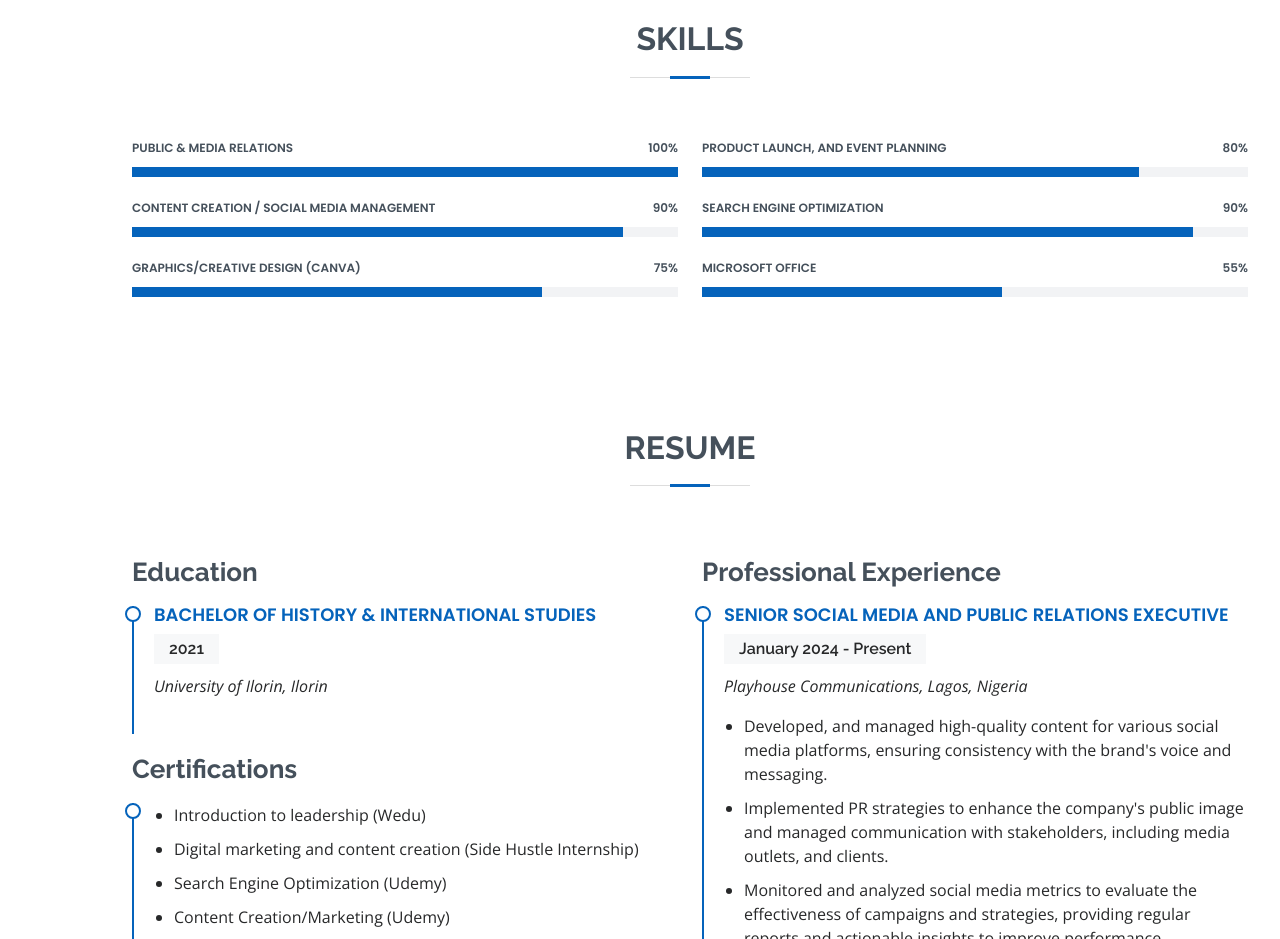
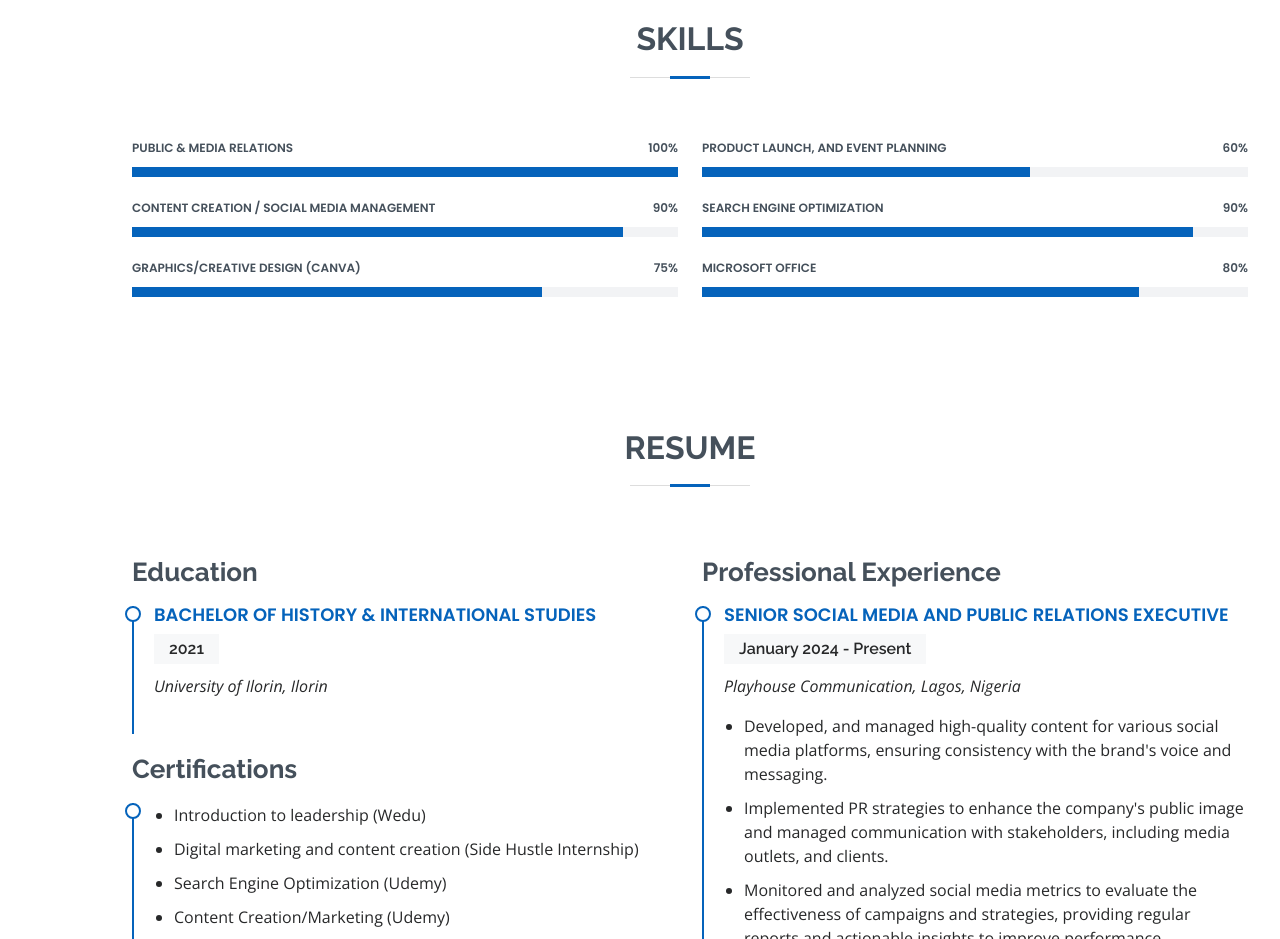
Before and after one commit to annie-moh/portfolio, a plain HTML site: page index.html in a window 1280 px wide. Shown: the part 1140-2079 px from the top of the page. Drawn offline with nearby package versions, Linux system fonts and the light colour scheme.

Commit message:
quick update

```diff
--- a/index.html
+++ b/index.html
@@ -219,9 +219,9 @@
 
             <div class="progress">
               <span class="skill">Product Launch, and Event
-                Planning <i class="val">80%</i></span>
+                Planning <i class="val">60%</i></span>
               <div class="progress-bar-wrap">
-                <div class="progress-bar" role="progressbar" aria-valuenow="80" aria-valuemin="0" aria-valuemax="100"></div>
+                <div class="progress-bar" role="progressbar" aria-valuenow="60" aria-valuemin="0" aria-valuemax="100"></div>
               </div>
             </div>
 
@@ -233,9 +233,9 @@
             </div>
 
             <div class="progress">
-              <span class="skill">Microsoft Office <i class="val">55%</i></span>
+              <span class="skill">Microsoft Office <i class="val">80%</i></span>
               <div class="progress-bar-wrap">
-                <div class="progress-bar" role="progressbar" aria-valuenow="55" aria-valuemin="0" aria-valuemax="100"></div>
+                <div class="progress-bar" role="progressbar" aria-valuenow="80" aria-valuemin="0" aria-valuemax="100"></div>
               </div>
             </div>
 
@@ -337,7 +337,7 @@
             <div class="resume-item">
               <h4>Senior Social Media and Public Relations Executive</h4>
               <h5>January 2024 - Present</h5>
-              <p><em>Playhouse Communications, Lagos, Nigeria </em></p>
+              <p><em>Playhouse Communication, Lagos, Nigeria </em></p>
               <ul>
                 <li>Developed, and managed high-quality content for various social media platforms, ensuring consistency with the brand's voice and messaging.</li>
                 <li>Implemented PR strategies to enhance the company's public image and managed communication with stakeholders, including media outlets, and clients.</li>
```
